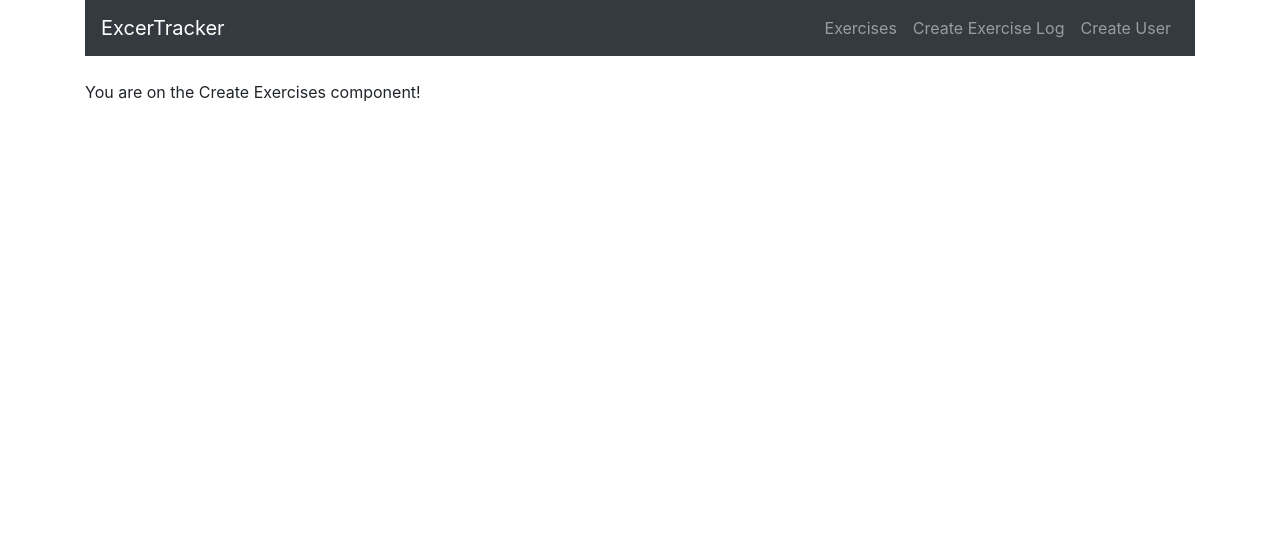
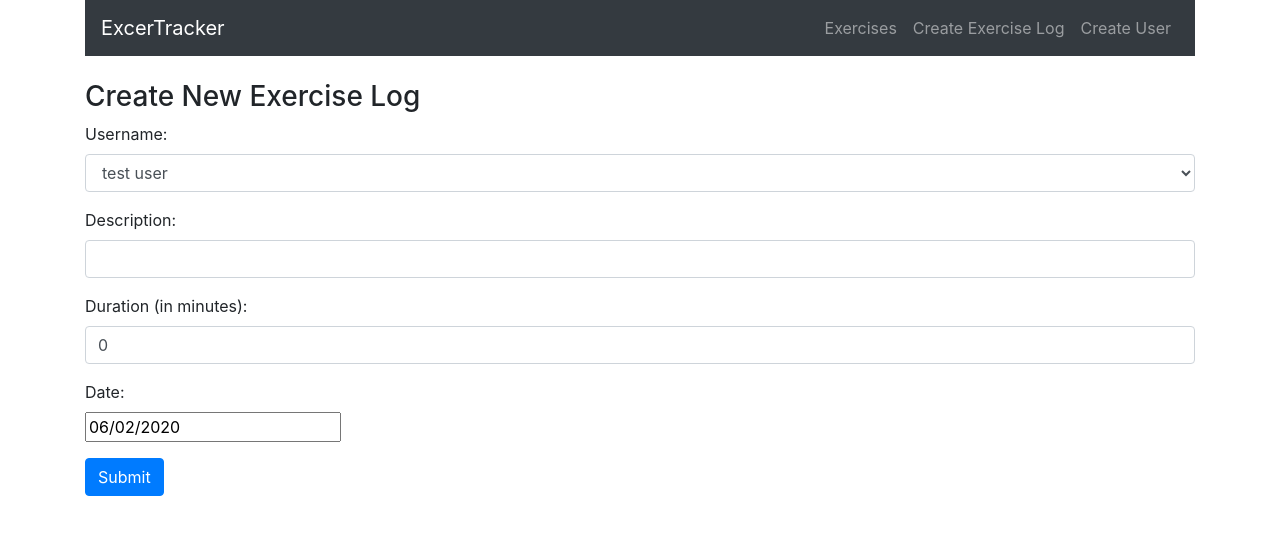
Before and after one commit to Ullvang/MERN-Tutorial, a React (Create React App) app: page /create in a window 1280 px wide. Shown: the top 534 px of the page. Built offline with nearby package versions, Linux system fonts and the light colour scheme.

Commit message:
updated create exercise component

```diff
--- a/package.json
+++ b/package.json
@@ -7,6 +7,7 @@
     "@testing-library/react": "^9.5.0",
     "@testing-library/user-event": "^7.2.1",
     "react": "^16.13.1",
+    "react-datepicker": "^2.16.0",
     "react-dom": "^16.13.1",
     "react-scripts": "3.4.1"
   },
--- a/src/components/create-exercise.component.js
+++ b/src/components/create-exercise.component.js
@@ -1,10 +1,132 @@
 import React, { Component } from "react";
+import DatePicker from "react-datepicker";
+import "react-datepicker/dist/react-datepicker.css";
 
 export default class CreateExercises extends Component {
+  constructor(props) {
+    super(props);
+
+    this.onChangeUsername = this.onChangeUsername.bind(this);
+    this.onChangeDescription = this.onChangeDescription.bind(this);
+    this.onChangeDuration = this.onChangeDuration.bind(this);
+    this.onChangeDate = this.onChangeDate.bind(this);
+    this.onSubmit = this.onSubmit.bind(this);
+
+    this.state = {
+      username: "",
+      description: "",
+      duration: 0,
+      date: new Date(),
+      users: [],
+    };
+  }
+
+  componentDidMount() {
+    this.setState({
+      users: ["test user"],
+      username: "test user",
+    });
+  }
+
+  onChangeUsername(e) {
+    this.setState({
+      username: e.target.value,
+    });
+  }
+
+  onChangeDescription(e) {
+    this.setState({
+      description: e.target.value,
+    });
+  }
+
+  onChangeDuration(e) {
+    this.setState({
+      duration: e.target.value,
+    });
+  }
+
+  onChangeDate(date) {
+    this.setState({
+      date: date,
+    });
+  }
+
+  onSubmit(e) {
+    e.preventDefault();
+
+    const exercise = {
+      username: this.state.username,
+      description: this.state.description,
+      duration: this.state.duration,
+      date: this.state.date,
+    };
+
+    console.log(exercise);
+
+    window.location = "/";
+  }
+
   render() {
     return (
       <div>
-        <p>You are on the Create Exercises component!</p>
+        <h3>Create New Exercise Log</h3>
+        <form onSubmit={this.onSubmit}>
+          <div className="form-group">
+            <label>Username: </label>
+            <select
+              ref="userInput"
+              required
+              className="form-control"
+              value={this.state.username}
+              onChange={this.onChangeUsername}
+            >
+              {this.state.users.map(function (user) {
+                return (
+                  <option key={user} value={user}>
+                    {user}
+                  </option>
+                );
+              })}
+            </select>
+          </div>
+          <div className="form-group">
+            <label>Description: </label>
+            <input
+              type="text"
+              required
+              className="form-control"
+              value={this.state.description}
+              onChange={this.onChangeDescription}
+            ></input>
+          </div>
+          <div className="form-group">
+            <label>Duration (in minutes): </label>
+            <input
+              type="text"
+              required
+              className="form-control"
+              value={this.state.duration}
+              onChange={this.onChangeDuration}
+            ></input>
+          </div>
+          <div className="form-group">
+            <label>Date: </label>
+            <div>
+              <DatePicker
+                selected={this.state.date}
+                onChange={this.onChangeDate}
+              ></DatePicker>
+            </div>
+          </div>
+          <div className="form-group">
+            <input
+              type="submit"
+              avlue="Create Exercise Log"
+              className="btn btn-primary"
+            ></input>
+          </div>
+        </form>
       </div>
     );
   }
```
Also changed, not shown: 1 other file (tests, documents, lock files or other folders).
